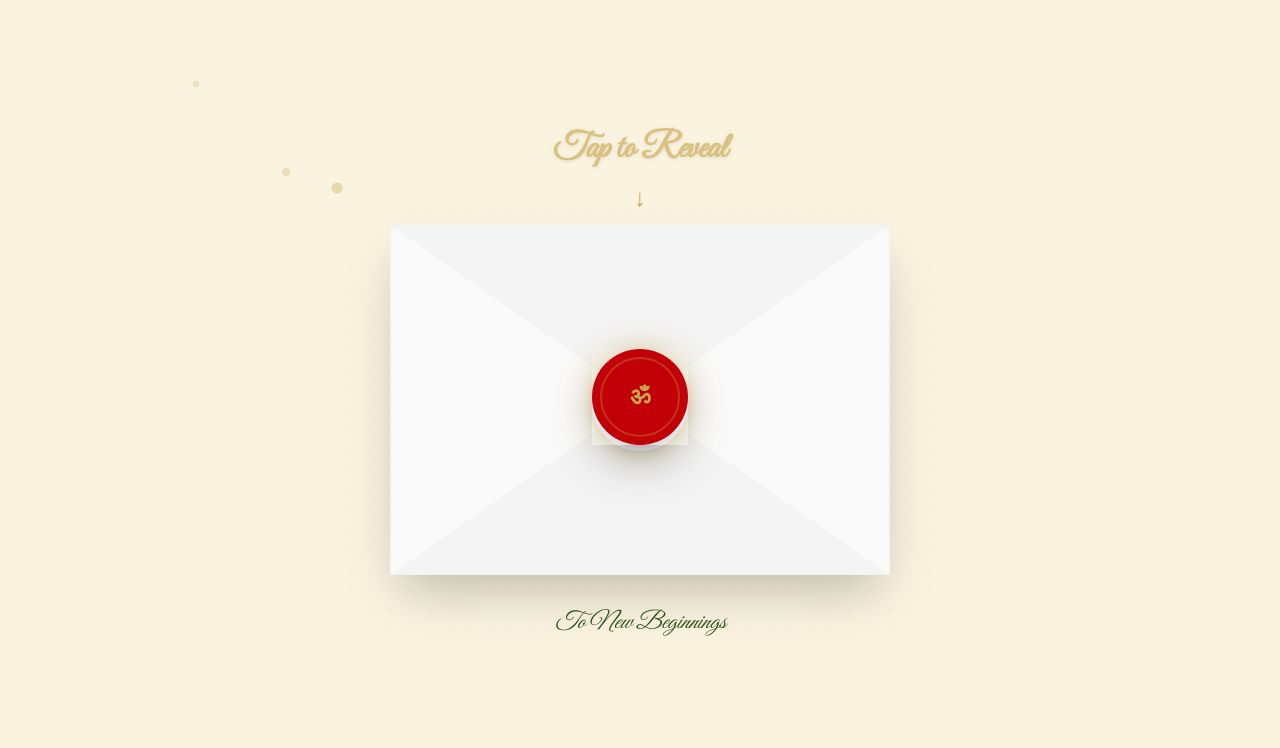
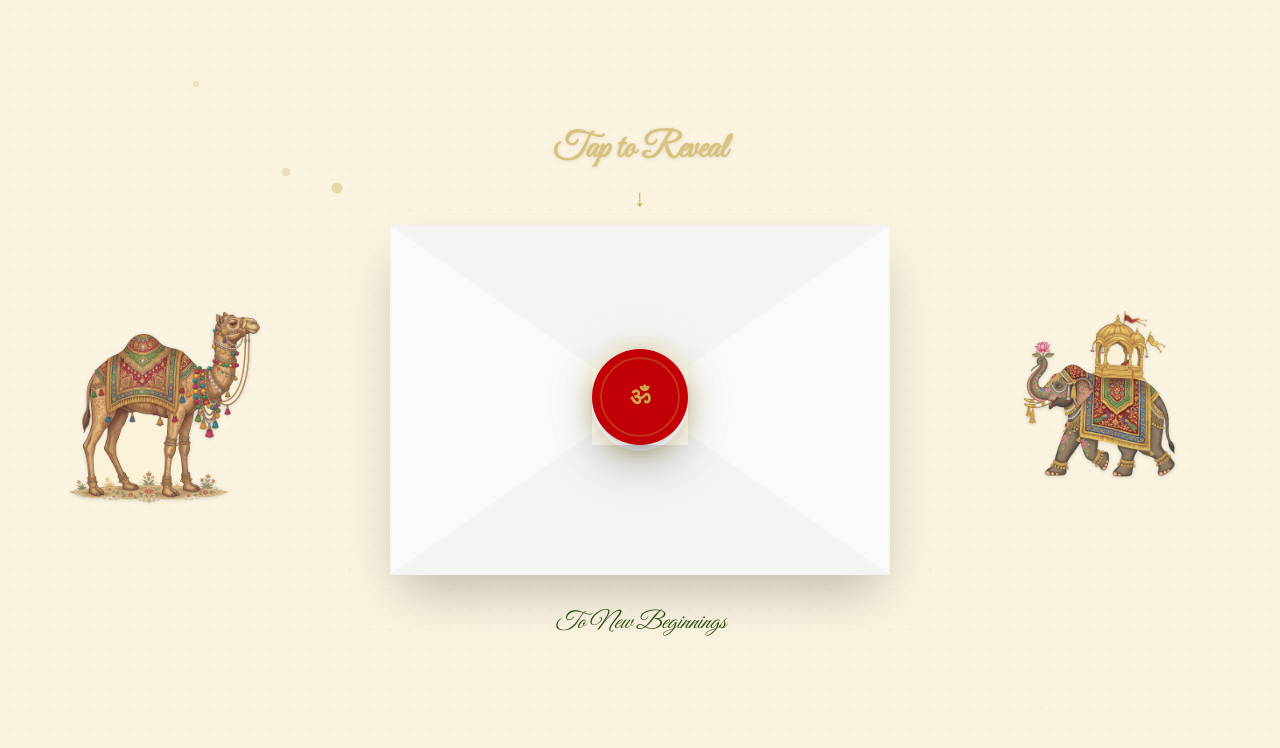
Before and after one commit to Anushka23Yadav/Anurag-wedding-invite, a Next.js app: page / in a window 1280 px wide. Shown: the top 748 px of the page. Built offline with nearby package versions, Linux system fonts and the light colour scheme.

Commit message:
feat: add royal camel & elephant to tap-to-reveal envelope screen; update Ganesh Puja date to 20th Nov

```diff
--- a/components/Envelope.js
+++ b/components/Envelope.js
@@ -1,6 +1,7 @@
 "use client";
 
 import React, { useState, useEffect } from 'react';
+import Image from 'next/image';
 import { motion, AnimatePresence } from 'framer-motion';
 import { WaxSeal } from './Icons';
 
@@ -57,6 +58,71 @@ export default function Envelope({ onOpen, onStartOpen }) {
       {/* Subtle Background Pattern */}
       <div className="absolute inset-0 opacity-5 pointer-events-none"
            style={{ backgroundImage: 'radial-gradient(#2D5016 1px, transparent 1px)', backgroundSize: '20px 20px' }} />
+
+      {/* Royal Background Motifs: Inward-facing Camel (left) and Elephant (right) */}
+      {/* Left: Royal Rajasthani Camel (Facing Inwards to the Center via -scale-x-100) */}
+      <motion.div
+        initial={{ opacity: 0, x: -30 }}
+        animate={
+          isOpen
+            ? { opacity: 0, scale: 0.8, x: -40 }
+            : { opacity: 0.85, x: 0, y: [0, -8, 0] }
+        }
+        transition={
+          isOpen
+            ? { duration: 1.2, ease: "easeInOut" }
+            : {
+                opacity: { duration: 1 },
+                x: { duration: 1 },
+                y: { duration: 6, repeat: Infinity, ease: "easeInOut" }
+              }
+        }
+        className="absolute pointer-events-none select-none z-10
+                   bottom-3 left-3 w-20 h-20
+                   sm:bottom-5 sm:left-6 sm:w-28 sm:h-28
+                   md:bottom-auto md:top-1/2 md:-translate-y-1/2 md:left-6 lg:left-14 md:w-44 md:h-44 lg:w-56 lg:h-56"
+      >
+        <Image
+          src="/assets/royal_camel_transparent.png"
+          alt=""
+          fill
+          sizes="(max-width: 768px) 110px, 240px"
+          className="object-contain -scale-x-100 drop-shadow-sm"
+          priority
+        />
+      </motion.div>
+
+      {/* Right: Royal Auspicious Elephant (Facing Inwards to the Center) */}
+      <motion.div
+        initial={{ opacity: 0, x: 30 }}
+        animate={
+          isOpen
+            ? { opacity: 0, scale: 0.8, x: 40 }
+            : { opacity: 0.85, x: 0, y: [0, -8, 0] }
+        }
+        transition={
+          isOpen
+            ? { duration: 1.2, ease: "easeInOut" }
+            : {
+                opacity: { duration: 1 },
+                x: { duration: 1 },
+                y: { duration: 6, repeat: Infinity, ease: "easeInOut", delay: 1 }
+              }
+        }
+        className="absolute pointer-events-none select-none z-10
+                   bottom-3 right-3 w-22 h-20
+                   sm:bottom-5 sm:right-6 sm:w-30 sm:h-28
+                   md:bottom-auto md:top-1/2 md:-translate-y-1/2 md:right-6 lg:right-14 md:w-48 md:h-44 lg:w-60 lg:h-56"
+      >
+        <Image
+          src="/assets/royal_elephant_transparent.png"
+          alt=""
+          fill
+          sizes="(max-width: 768px) 120px, 260px"
+          className="object-contain drop-shadow-sm"
+          priority
+        />
+      </motion.div>
 
       {/* Floating Sparkles in background (Only after mount to avoid hydration mismatch) */}
       {!isOpen && mounted && (
```
